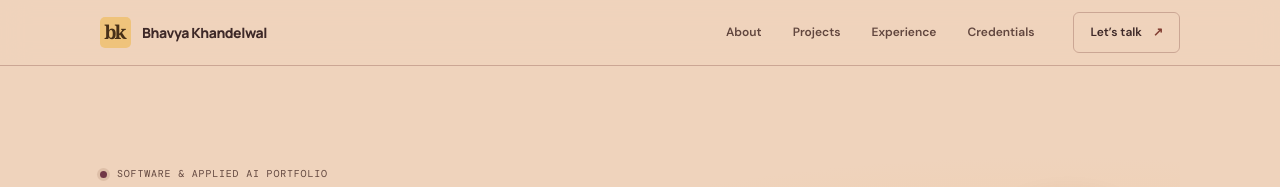
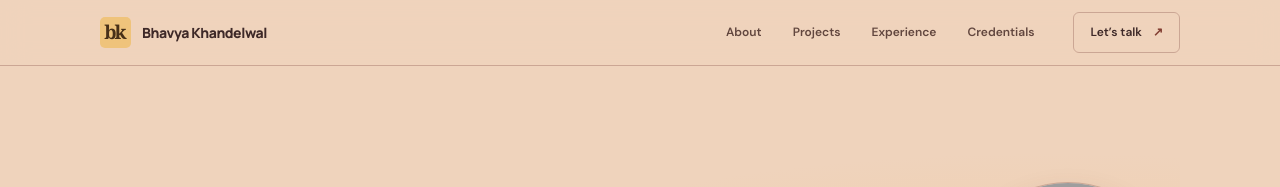
Before and after one commit to bhavyakhandelwal21/portfolio, a plain HTML site: page index.html in a window 1280 px wide. Shown: the top 187 px of the page. Drawn offline with nearby package versions, Linux system fonts and the light colour scheme; grey boxes are pictures that could not be loaded.

Commit message:
Remove hero label

```diff
--- a/index.html
+++ b/index.html
@@ -26,7 +26,6 @@
     <section class="hero section-wrap" id="top">
 
       <div class="hero-copy">
-        <div class="eyebrow"><span class="status-dot"></span> SOFTWARE &amp; APPLIED AI PORTFOLIO</div>
         <h1>Bhavya Khandelwal<span>.</span></h1>
         <p class="hero-intro">I’m an Information Technology undergraduate building practical software for healthcare, automation, and blockchain.</p>
         <div class="hero-actions">
```
